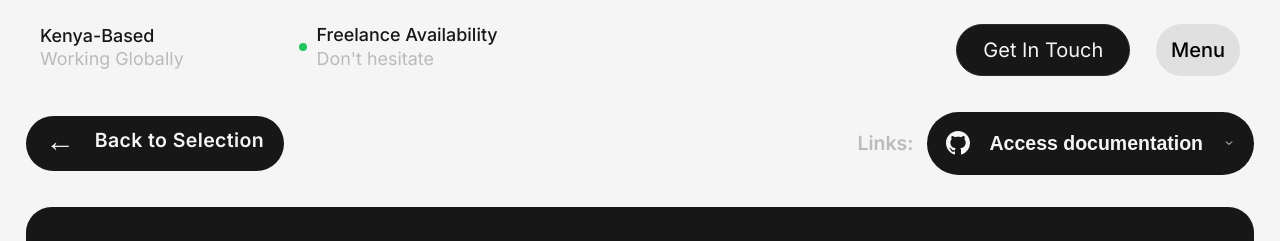
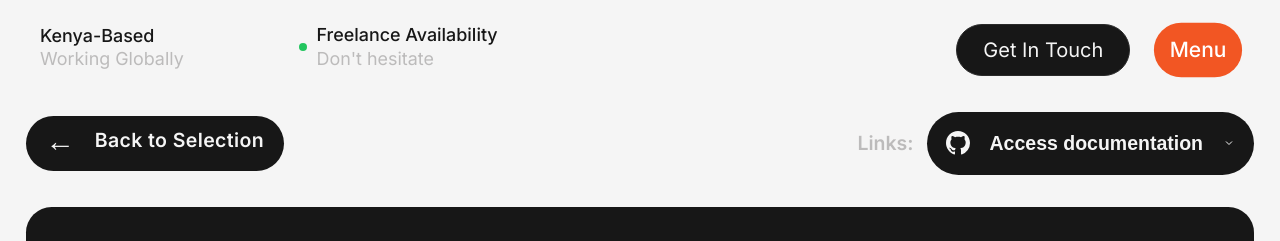
Before and after one commit to Ochweda/PortfolioOchweda, a website: page swork1.html in a window 1280 px wide. In both pictures the pointer is over the element "Menu". Shown: the top 241 px of the page. Drawn offline with nearby package versions, Linux system fonts and the light colour scheme; a script that the page names is missing.

Commit message:
Add btn-menu hover state to case-study pages, fix Awwwards typo
Replicates the .btn-menu:hover treatment (already in style.css) into
swork1-4.html's own inline styles, and corrects "AWWARDS" to
"AWWWARDS" in Work.html's bottom-nav ticker.

```diff
--- a/swork1.html
+++ b/swork1.html
@@ -1449,7 +1449,6 @@
 }
 
 .btn-menu {
-
     background-color: #e0e0e0;
     color: #000000;
     border: none;
@@ -1459,7 +1458,13 @@
     font-size: 20px;
     font-weight: 500;
     cursor: pointer;
-    transition: background 0.2s ease, transform 0.15s ease;
+    transition: background-color 0.2s ease, color 0.2s ease, transform 0.15s ease;
+}
+
+.btn-menu:hover {
+    background-color: #F25623;
+    color: #ffffff;
+    transform: scale(1.05);
 }
 .btn-contact {
     position: relative;
```
Also changed, not shown: Work.html (+2 -2 lines), swork2.html (+7 -2 lines), swork3.html (+7 -2 lines), swork4.html (+7 -2 lines).
